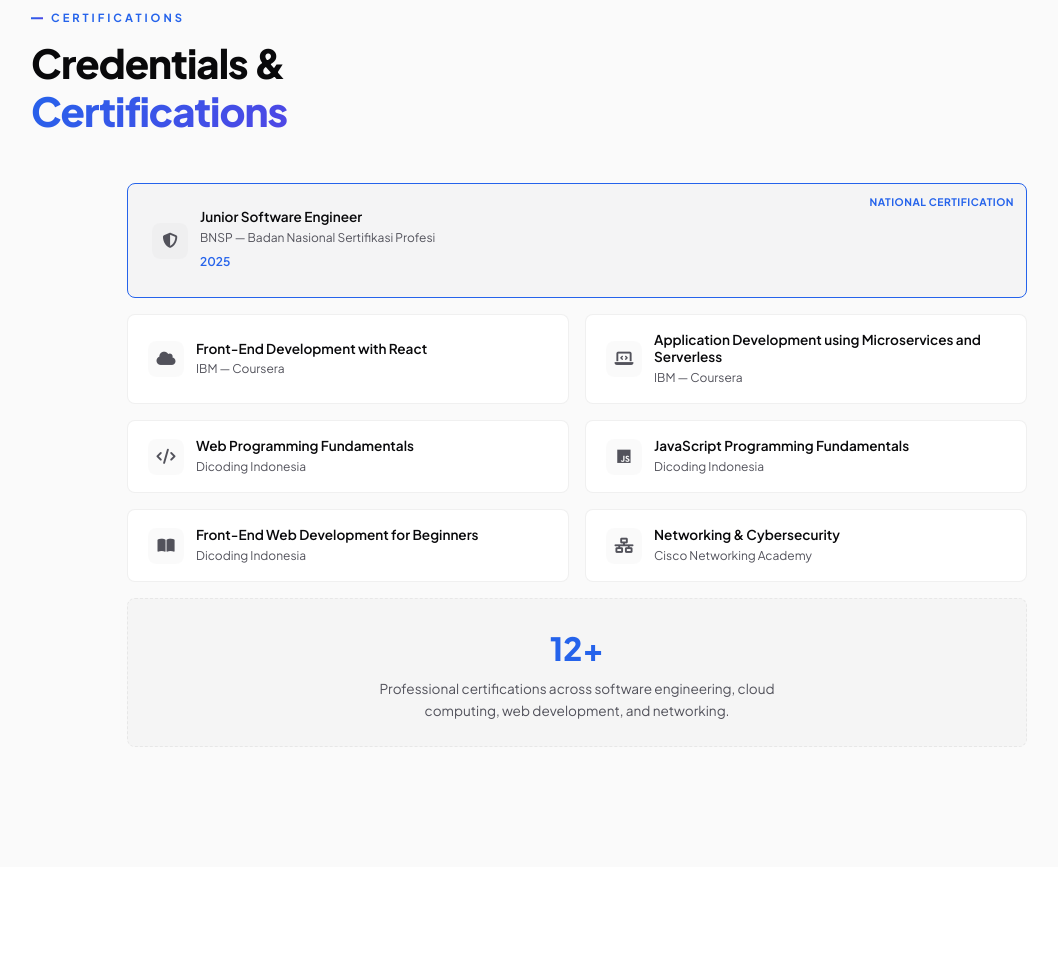
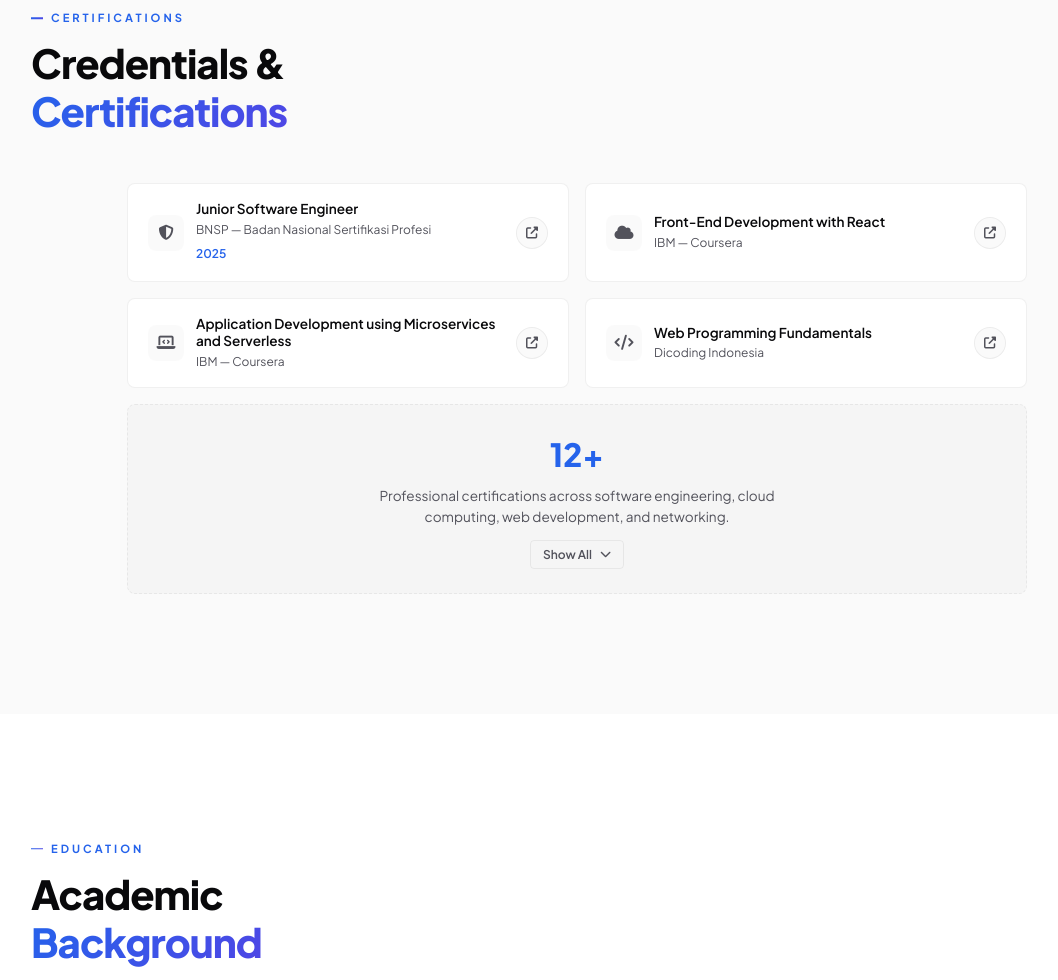
Before and after one commit to rinjanirmdn/Portofolio, a plain HTML site: page index.html in a window 1280 px wide. Shown: the part 5072-6052 px from the top of the page, without its empty margins (63-1121 px from the left). Drawn offline with Linux system fonts and the light colour scheme.

Commit message:
De-feature BNSP card, add view credential buttons to certificates, and implement certifications Show All toggle

```diff
--- a/index.html
+++ b/index.html
@@ -307,18 +307,76 @@
                 <h2 class="section-title" data-i18n-html="cert.title">Credentials &amp;<br><span class="text-gradient">Achievements</span></h2>
             </div>
             <div class="cert-grid">
-                <div class="cert-card cert-featured animate-on-scroll">
+                <!-- Visible by default -->
+                <div class="cert-card animate-on-scroll">
                     <div class="cert-badge-icon"><i class="fas fa-shield-alt"></i></div>
-                    <div class="cert-info"><h3 class="cert-title">Junior Software Engineer</h3><p class="cert-issuer">BNSP — Badan Nasional Sertifikasi Profesi</p><span class="cert-year">2025</span></div>
-                    <div class="cert-featured-tag" data-i18n="cert.national">National Certification</div>
+                    <div class="cert-info">
+                        <h3 class="cert-title">Junior Software Engineer</h3>
+                        <p class="cert-issuer">BNSP — Badan Nasional Sertifikasi Profesi</p>
+                        <span class="cert-year">2025</span>
+                    </div>
+                    <a href="#" target="_blank" rel="noopener noreferrer" class="cert-view-btn" aria-label="View Certificate"><i class="fas fa-external-link-alt"></i></a>
                 </div>
-                <div class="cert-card animate-on-scroll"><div class="cert-badge-icon ibm"><i class="fas fa-cloud"></i></div><div class="cert-info"><h3 class="cert-title">Front-End Development with React</h3><p class="cert-issuer">IBM — Coursera</p></div></div>
-                <div class="cert-card animate-on-scroll"><div class="cert-badge-icon ibm"><i class="fas fa-laptop-code"></i></div><div class="cert-info"><h3 class="cert-title">Application Development using Microservices and Serverless</h3><p class="cert-issuer">IBM — Coursera</p></div></div>
-                <div class="cert-card animate-on-scroll"><div class="cert-badge-icon dicoding"><i class="fas fa-code"></i></div><div class="cert-info"><h3 class="cert-title" data-i18n="cert.dicoding1">Web Programming Fundamentals</h3><p class="cert-issuer">Dicoding Indonesia</p></div></div>
-                <div class="cert-card animate-on-scroll"><div class="cert-badge-icon dicoding"><i class="fab fa-js"></i></div><div class="cert-info"><h3 class="cert-title" data-i18n="cert.dicoding2">JavaScript Programming Fundamentals</h3><p class="cert-issuer">Dicoding Indonesia</p></div></div>
-                <div class="cert-card animate-on-scroll"><div class="cert-badge-icon dicoding"><i class="fas fa-book-open"></i></div><div class="cert-info"><h3 class="cert-title" data-i18n="cert.dicoding3">Front-End Web Development for Beginners</h3><p class="cert-issuer">Dicoding Indonesia</p></div></div>
-                <div class="cert-card animate-on-scroll"><div class="cert-badge-icon cisco"><i class="fas fa-network-wired"></i></div><div class="cert-info"><h3 class="cert-title" data-i18n="cert.cisco">Networking & Cybersecurity</h3><p class="cert-issuer">Cisco Networking Academy</p></div></div>
-                <div class="cert-summary animate-on-scroll"><div class="cert-summary-number">12+</div><p data-i18n="cert.summary">Professional certifications across software engineering, cloud computing, web development, and networking.</p></div>
+                <div class="cert-card animate-on-scroll">
+                    <div class="cert-badge-icon ibm"><i class="fas fa-cloud"></i></div>
+                    <div class="cert-info">
+                        <h3 class="cert-title">Front-End Development with React</h3>
+                        <p class="cert-issuer">IBM — Coursera</p>
+                    </div>
+                    <a href="#" target="_blank" rel="noopener noreferrer" class="cert-view-btn" aria-label="View Certificate"><i class="fas fa-external-link-alt"></i></a>
+                </div>
+                <div class="cert-card animate-on-scroll">
+                    <div class="cert-badge-icon ibm"><i class="fas fa-laptop-code"></i></div>
+                    <div class="cert-info">
+                        <h3 class="cert-title">Application Development using Microservices and Serverless</h3>
+                        <p class="cert-issuer">IBM — Coursera</p>
+                    </div>
+                    <a href="#" target="_blank" rel="noopener noreferrer" class="cert-view-btn" aria-label="View Certificate"><i class="fas fa-external-link-alt"></i></a>
+                </div>
+                <div class="cert-card animate-on-scroll">
+                    <div class="cert-badge-icon dicoding"><i class="fas fa-code"></i></div>
+                    <div class="cert-info">
+                        <h3 class="cert-title" data-i18n="cert.dicoding1">Web Programming Fundamentals</h3>
+                        <p class="cert-issuer">Dicoding Indonesia</p>
+                    </div>
+                    <a href="#" target="_blank" rel="noopener noreferrer" class="cert-view-btn" aria-label="View Certificate"><i class="fas fa-external-link-alt"></i></a>
+                </div>
+
+                <!-- Hidden by default (Show All) -->
+                <div class="cert-extra-wrapper hidden" id="certExtraWrapper">
+                    <div class="cert-card animate-on-scroll">
+                        <div class="cert-badge-icon dicoding"><i class="fab fa-js"></i></div>
+                        <div class="cert-info">
+                            <h3 class="cert-title" data-i18n="cert.dicoding2">JavaScript Programming Fundamentals</h3>
+                            <p class="cert-issuer">Dicoding Indonesia</p>
+                        </div>
+                        <a href="#" target="_blank" rel="noopener noreferrer" class="cert-view-btn" aria-label="View Certificate"><i class="fas fa-external-link-alt"></i></a>
+                    </div>
+                    <div class="cert-card animate-on-scroll">
+                        <div class="cert-badge-icon dicoding"><i class="fas fa-book-open"></i></div>
+                        <div class="cert-info">
+                            <h3 class="cert-title" data-i18n="cert.dicoding3">Front-End Web Development for Beginners</h3>
+                            <p class="cert-issuer">Dicoding Indonesia</p>
+                        </div>
+                        <a href="#" target="_blank" rel="noopener noreferrer" class="cert-view-btn" aria-label="View Certificate"><i class="fas fa-external-link-alt"></i></a>
+                    </div>
+                    <div class="cert-card animate-on-scroll">
+                        <div class="cert-badge-icon cisco"><i class="fas fa-network-wired"></i></div>
+                        <div class="cert-info">
+                            <h3 class="cert-title" data-i18n="cert.cisco">Networking & Cybersecurity</h3>
+                            <p class="cert-issuer">Cisco Networking Academy</p>
+                        </div>
+                        <a href="#" target="_blank" rel="noopener noreferrer" class="cert-view-btn" aria-label="View Certificate"><i class="fas fa-external-link-alt"></i></a>
+                    </div>
+                </div>
+
+                <div class="cert-summary animate-on-scroll">
+                    <div class="cert-summary-number">12+</div>
+                    <p data-i18n="cert.summary" style="margin-bottom: 12px;">Professional certifications across software engineering, cloud computing, web development, and networking.</p>
+                    <button class="btn btn-ghost btn-sm" id="toggleCertsBtn">
+                        <span id="toggleCertsText">Show All</span> <i class="fas fa-chevron-down" id="toggleCertsIcon" style="font-size: 0.7rem; transition: transform 0.25s;"></i>
+                    </button>
+                </div>
             </div>
         </div>
     </section>
--- a/script.js
+++ b/script.js
@@ -92,6 +92,8 @@
             'cert.dicoding3': 'Front-End Web Development for Beginners',
             'cert.cisco': 'Networking & Cybersecurity',
             'cert.summary': 'Professional certifications across software engineering, cloud computing, web development, and networking.',
+            'cert.showAll': 'Show All',
+            'cert.showLess': 'Show Less',
             // Education
             'edu.tag': 'Education',
             'edu.degree1': 'Bachelor of Computer Science',
@@ -192,6 +194,8 @@
             'cert.dicoding3': 'Pengembangan Web Front-End untuk Pemula',
             'cert.cisco': 'Jaringan & Keamanan Siber',
             'cert.summary': 'Sertifikasi profesional di bidang rekayasa perangkat lunak, cloud computing, pengembangan web, dan jaringan.',
+            'cert.showAll': 'Tampilkan Semua',
+            'cert.showLess': 'Tampilkan Lebih Sedikit',
             // Education
             'edu.tag': 'Pendidikan',
             'edu.degree1': 'Sarjana Komputer (S.Kom.)',
@@ -242,6 +246,17 @@
                 el.innerHTML = translations[lang][key];
             }
         });
+
+        // Update show all button text based on state
+        const certExtraWrapper = document.getElementById('certExtraWrapper');
+        const toggleCertsText = document.getElementById('toggleCertsText');
+        if (certExtraWrapper && toggleCertsText) {
+            const isHidden = certExtraWrapper.classList.contains('hidden');
+            const key = isHidden ? 'cert.showAll' : 'cert.showLess';
+            if (translations[lang] && translations[lang][key]) {
+                toggleCertsText.textContent = translations[lang][key];
+            }
+        }
 
         // HTML translations (section titles)
         document.querySelectorAll('[data-i18n-html]').forEach(el => {
@@ -382,6 +397,25 @@
         });
     }
 
+    /* ===== CERTIFICATIONS SHOW ALL TOGGLE ===== */
+    const toggleCertsBtn = document.getElementById('toggleCertsBtn');
+    const certExtraWrapper = document.getElementById('certExtraWrapper');
+    const toggleCertsText = document.getElementById('toggleCertsText');
+    const toggleCertsIcon = document.getElementById('toggleCertsIcon');
+
+    if (toggleCertsBtn && certExtraWrapper && toggleCertsText && toggleCertsIcon) {
+        toggleCertsBtn.addEventListener('click', () => {
+            const isHidden = certExtraWrapper.classList.toggle('hidden');
+            toggleCertsIcon.style.transform = isHidden ? 'rotate(180deg)' : 'rotate(0deg)';
+
+            // Set text content
+            const key = isHidden ? 'cert.showAll' : 'cert.showLess';
+            if (translations[currentLang] && translations[currentLang][key]) {
+                toggleCertsText.textContent = translations[currentLang][key];
+            }
+        });
+    }
+
     /* ===== INIT ===== */
     setTheme(getStoredTheme());
     setLanguage(currentLang);
--- a/style.css
+++ b/style.css
@@ -197,6 +197,7 @@ a { text-decoration: none; color: inherit; transition: var(--transition); }
 .btn-secondary:hover { background: var(--surface-hover); border-color: var(--glass-border-hover); transform: translateY(-2px); }
 .btn-ghost { background: transparent; color: var(--text-secondary); border: 1px solid var(--glass-border); }
 .btn-ghost:hover { color: var(--accent-primary); border-color: var(--accent-primary); transform: translateY(-2px); }
+.btn-sm { padding: 6px 12px; font-size: 0.75rem; border-radius: var(--border-radius-xs); }
 
 /* CV Dropdown */
 .cv-dropdown { position: relative; display: inline-block; }
@@ -311,6 +312,36 @@ a { text-decoration: none; color: inherit; transition: var(--transition); }
 .cert-summary { grid-column: 1 / -1; text-align: center; padding: 24px; background: var(--glass); border: 1px dashed var(--glass-border); border-radius: var(--border-radius-sm); }
 .cert-summary-number { font-size: 2rem; font-weight: 800; color: var(--accent-primary); margin-bottom: 4px; }
 .cert-summary p { font-size: .85rem; color: var(--text-secondary); max-width: 400px; margin: 0 auto; }
+
+/* View Button in Cert Card */
+.cert-view-btn {
+    width: 32px;
+    height: 32px;
+    display: inline-flex;
+    align-items: center;
+    justify-content: center;
+    border-radius: 50%;
+    background: var(--glass);
+    border: 1px solid var(--glass-border);
+    color: var(--text-secondary);
+    font-size: .75rem;
+    transition: var(--transition);
+    margin-left: auto;
+}
+.cert-view-btn:hover {
+    background: var(--accent-gradient);
+    color: white;
+    border-color: transparent;
+    transform: translateY(-1px);
+}
+
+/* Extra Certifications Wrapper */
+.cert-extra-wrapper {
+    display: contents;
+}
+.cert-extra-wrapper.hidden .cert-card {
+    display: none !important;
+}
 
 /* ===== EDUCATION ===== */
 .edu-grid { display: grid; grid-template-columns: repeat(2,1fr); gap: 20px; max-width: 900px; margin: 0 auto; }
```
